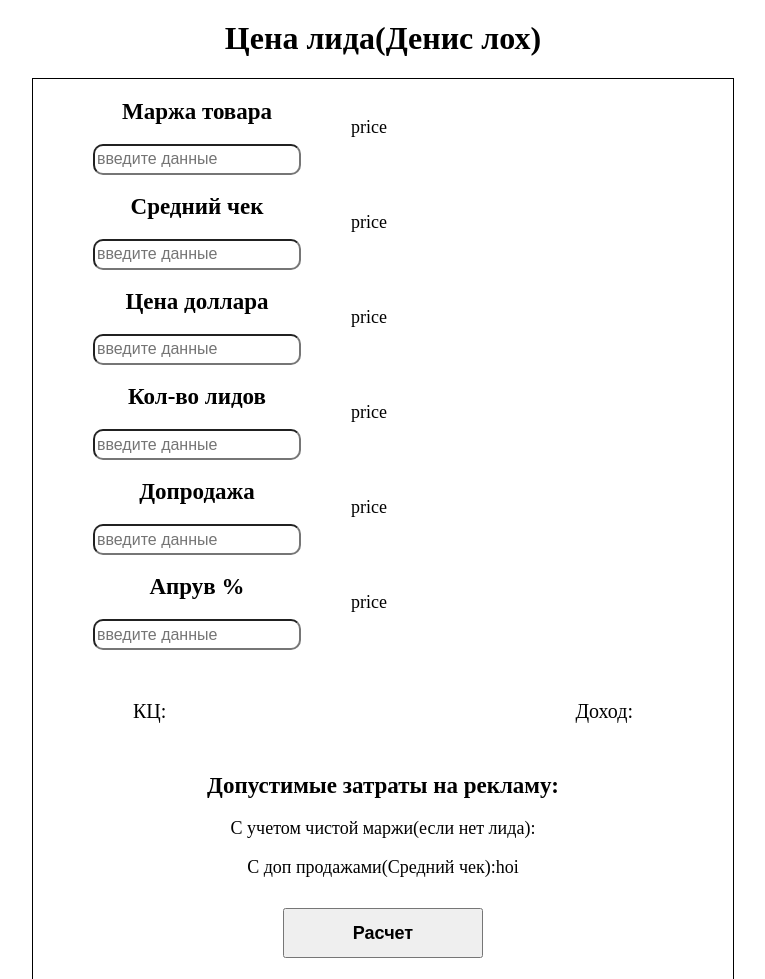
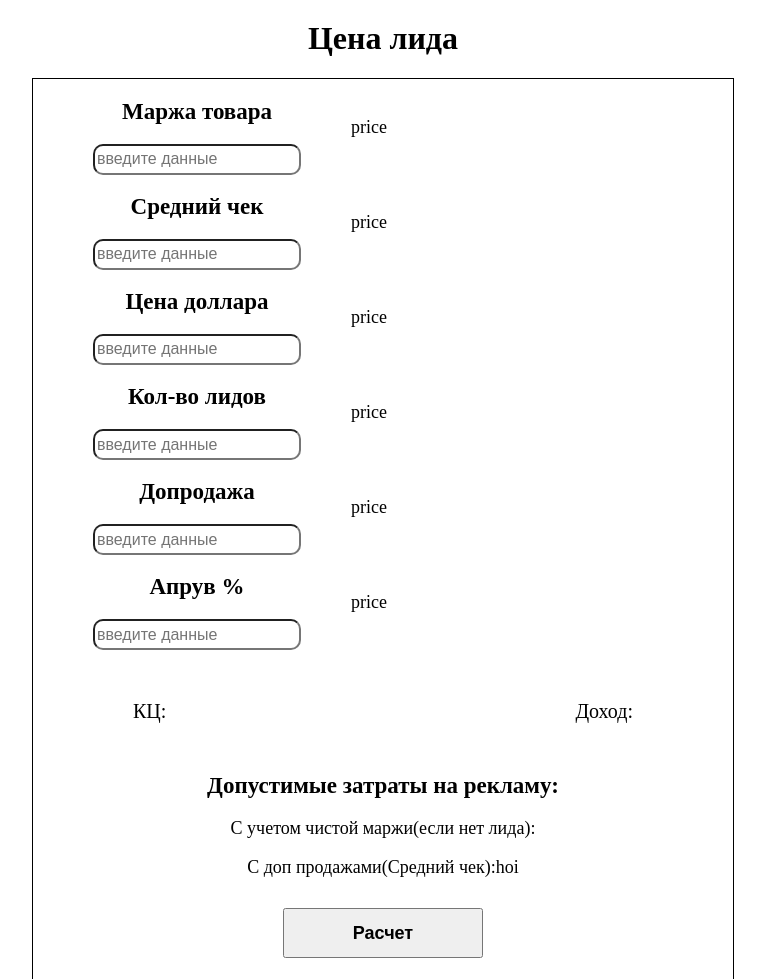
Before and after one commit to Hubrisy/Marja, a plain HTML site: page index.html in a window 1280 px wide. Shown: the top 979 px of the page, without its empty margins (257-1022 px from the left). Drawn offline with Linux system fonts and the light colour scheme.

Commit message:
Update index.html

```diff
--- a/index.html
+++ b/index.html
@@ -10,7 +10,7 @@
 </head>
 
 <body>
-    <h1>Цена лида(Денис лох)</h1>
+    <h1>Цена лида</h1>
     <div class="math_block">
         <div class="item_block">
             <div class="item_desc">
```
